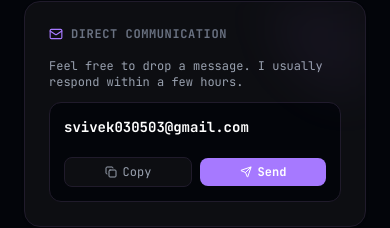
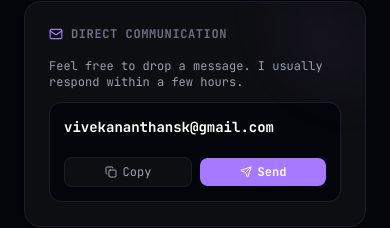
Before and after one commit to svivek19/portfolio, a React app: page / in a window 390 px wide. Shown: the part 6806-7034 px from the top of the page. Built offline with nearby package versions, Linux system fonts and the light colour scheme; the HTML template or start-up script is replaced by a standard one.

Commit message:
Update portfolio contact information
Updated email address and removed phone number.

```diff
--- a/src/data/portfolioData.ts
+++ b/src/data/portfolioData.ts
@@ -62,7 +62,7 @@ export const portfolioData: PortfolioData = {
     role: "Full-Stack Engineer",
     subTitle: "Engineering scalable backend architectures, high-performance API integrations, and robust database schemas.",
     bio: "I am a dedicated Full-Stack Engineer focused on building clean, high-performance web systems. I specialize in React/Next.js frontend systems, designing scalable Node.js/Express APIs, optimizing database operations (MongoDB, MySQL), and deploying production-ready services on cloud environments and VPS hosts.",
-    email: "svivek030503@gmail.com",
+    email: "vivekananthansk@gmail.com",
     phone: "", // Removed phone
     location: "Tamil Nadu, India (Open to relocate)",
     github: "https://github.com/svivek19",
```
